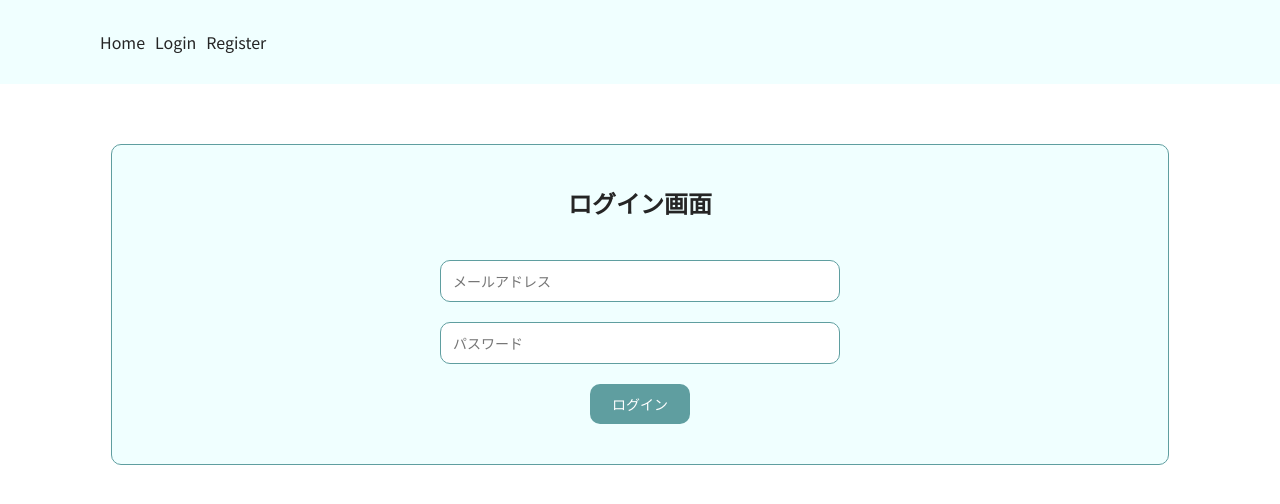
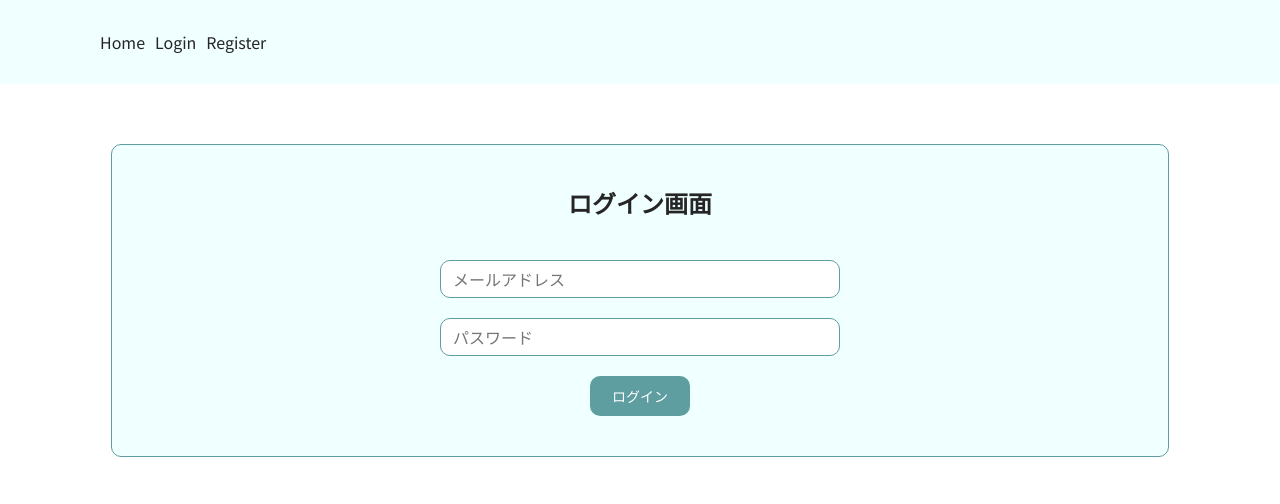
Before and after one commit to Freelancer0708/TwitterApp04-firebase, a Next.js app: page /login in a window 1280 px wide. Shown: the top 504 px of the page. Built offline with nearby package versions, Linux system fonts and the light colour scheme; no server answers.

Commit message:
update style

```diff
--- a/styles/global.css
+++ b/styles/global.css
@@ -201,12 +201,12 @@ h2 {
 }
 .login-form input ,
 .register-form input {
-    padding: 10px 12px;
+    padding: 6px 12px;
     box-sizing: border-box;
     outline: none;
     border: 1px solid cadetblue;
     border-radius: 10px;
-    font-size: 14px;
+    font-size: 16px;
     width: 100%;
 }
 .login-form button ,
@@ -258,7 +258,7 @@ h2 {
         font-size: 12px;
     }
     .tweets-form textarea {
-        font-size: 14px;
+        font-size: 16px;
         min-height: 70px;
         border-top-left-radius: 6px;
         border-top-right-radius: 6px;
@@ -287,8 +287,9 @@ h2 {
         justify-content: flex-start;
     }
     .profile-input input {
-        font-size: 12px;
+        font-size: 16px;
         width: 100%;
+        padding: 6px 10px;
     }
     .profile-input button {
         font-size: 12px;
```
